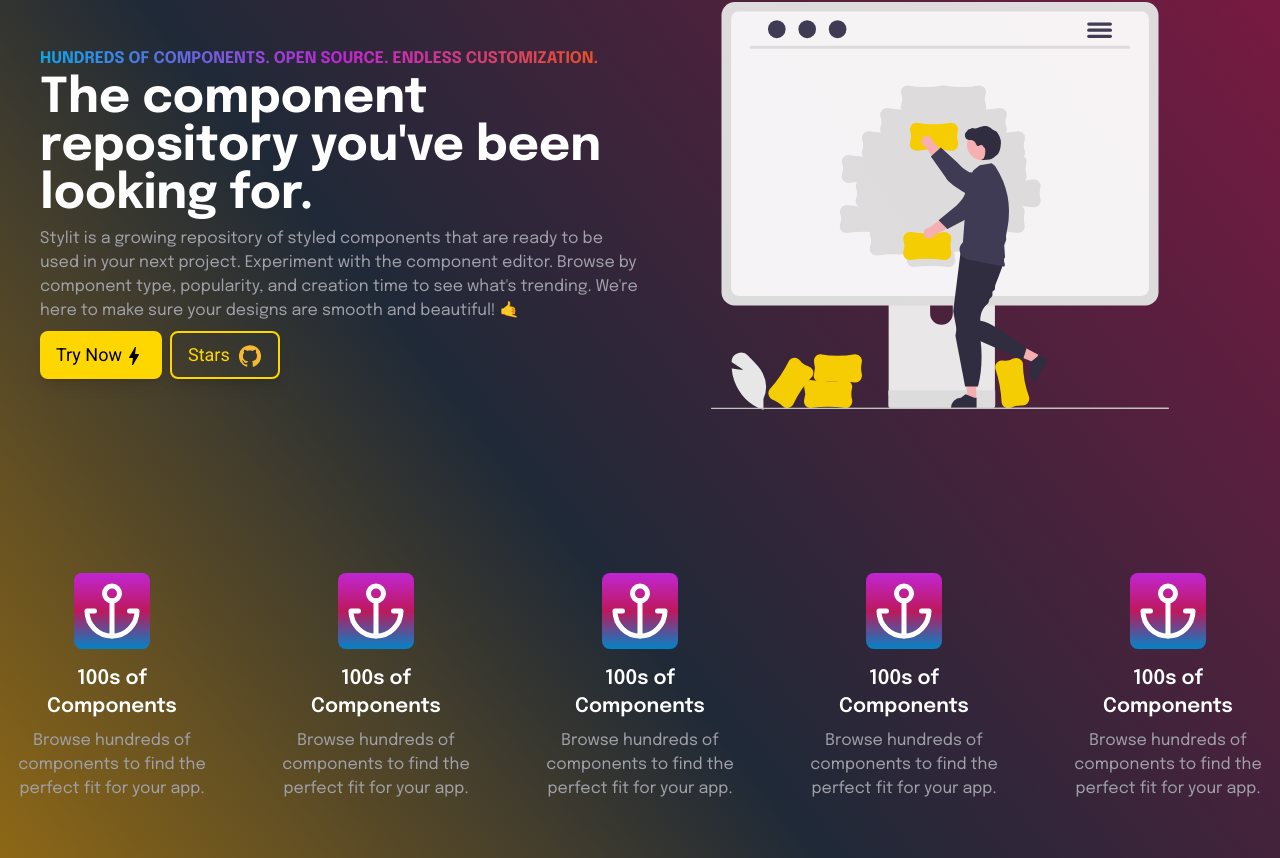
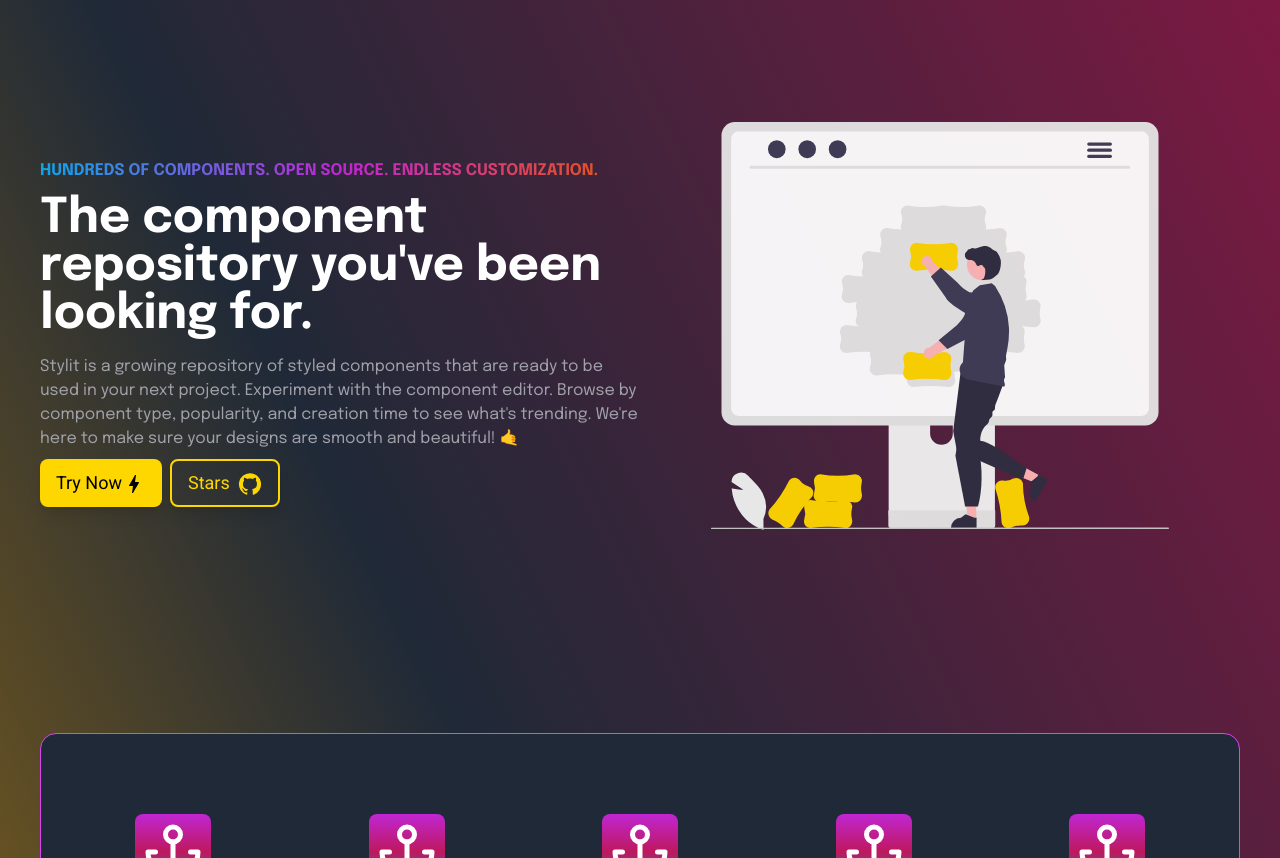
Before and after one commit to BlakeEriks/stylit, a Next.js app: page / in a window 1280 px wide. Shown: the part 182-1040 px from the top of the page. Built offline with nearby package versions, Linux system fonts and the light colour scheme; no server answers.

Commit message:
Enhance hero component

```diff
--- a/components/Hero.tsx
+++ b/components/Hero.tsx
@@ -2,6 +2,8 @@ import { BoltOutlined, GitHub } from '@mui/icons-material';
 import Btn from "components/Btn";
 import Image from 'next/image';
 import { useEffect, useState } from 'react';
+import Features from './Features';
+import HowItWorks from './HowItWorks';
 import asset2 from '/public/img/asset2.svg';
 
 const Hero = () => {
@@ -26,13 +28,15 @@ const Hero = () => {
     fetchStarCount();
   }, []);
 
+
   return (
-    <div className="flex items-center text-6xl h-2/3 min-h-[40rem] w-full p-10">
-      <div className="w-1/2 flex flex-col">
+    <div className="flex flex-col w-full p-10">
+      <div className="flex items-center text-6xl h-2/3 min-h-[40rem] w-full my-20">
+        <div className="w-1/2 flex flex-col animate__animated animate__fadeInLeft">
           <div className="text-base uppercase font-bold bg-gradient-to-r from-sky-500 via-fuchsia-600 to-orange-600 text-transparent bg-clip-text">
             Hundreds of components. Open Source. Endless customization.
           </div>
-        <div className="text-5xl font-bold text-white my-1">
+          <div className="text-5xl font-bold text-white my-3">
             The component repository you've been looking for.
           </div>
           <div className="text-base text-gray mt-1">
@@ -49,15 +53,19 @@ const Hero = () => {
               <Btn className="text-lg shine ml-2 border-2 border-gold">
                 <div className="p-1 text-gold">
                   Stars {starCount}
-                <GitHub color='secondary' className="ml-1"/>
+                  <GitHub className="ml-1"/>
                 </div>
               </Btn>
             </a>
           </div>
         </div>
-      <div className="w-1/2">
-        {/* 1996 × 1358 pixels */}
+        <div className="w-1/2 animate__animated animate__fadeInRight">
           <Image src={asset2} height={680} width={1000} className='opacity-95'/>
+        </div>
+      </div>
+      <div className="flex flex-col items-center border bg-grey-800 border-fuchsia-500 min-w-[90vw] max-w-[95vw] rounded-2xl p-5 py-10">
+        <Features />
+        <HowItWorks />
       </div>
     </div>
   )
```
Lines whose indentation alone changed are shown as unchanged.
